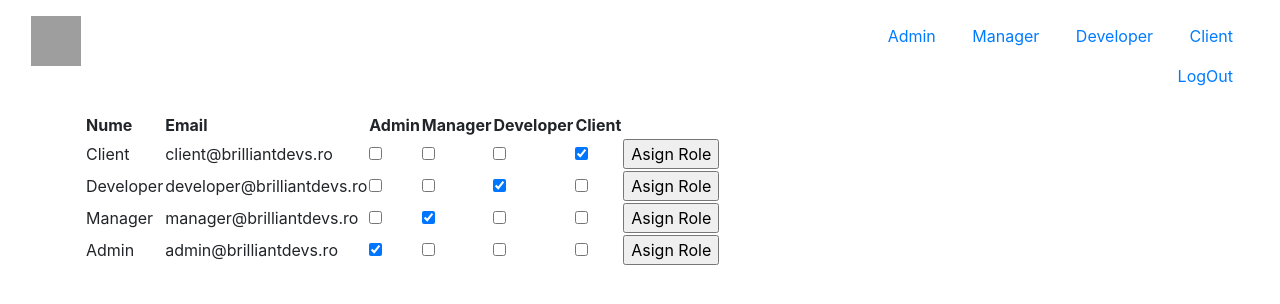
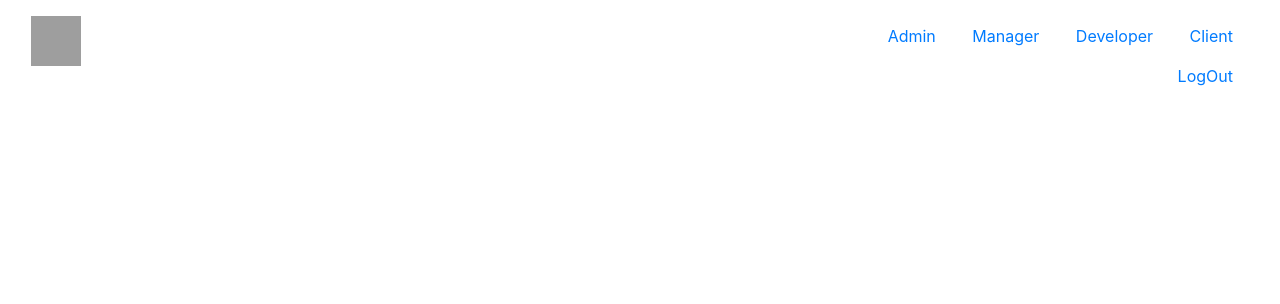
Before and after one commit to condurachealexandrugeorge/BrilliantDEVs, a Laravel app: page /admin in a window 1280 px wide. Shown: the top 304 px of the page. Run offline with Laravel 8, Linux system fonts and the light colour scheme; a user stored in the database is signed in; data comes from the database, SQL or seed files in the repository; grey boxes are pictures that could not be loaded.

Commit message:
Edit admin page

```diff
--- a/resources/views/admin.blade.php
+++ b/resources/views/admin.blade.php
@@ -1,33 +1,35 @@
 @extends('layouts.master')
 
 @section('content')
-    <div class="container">
-        <table>
-            <thead>
-            <th>Nume</th>
-            <th>Email</th>
-            <th>Admin</th>
-            <th>Manager</th>
-            <th>Developer</th>
-            <th>Client</th>
-            <th></th>
-            </thead>
-            <tbody>
-            @foreach($users as $user)
-                <tr>
-                    <form action="{{ route('admin.assign') }}" method="post">
-                        <td>{{$user->name}}</td>
-                        <td>{{$user->email}}<input type="hidden" name="email" value="{{$user->email}}"></td>
-                        <td><input type="checkbox" {{$user ->hasRole('Admin') ? 'checked' : ''}} name="role_admin"></td>
-                        <td><input type="checkbox" {{$user ->hasRole('Manager') ? 'checked' : ''}} name="role_manager"></td>
-                        <td><input type="checkbox" {{$user ->hasRole('Developer') ? 'checked' : ''}} name="role_developer"></td>
-                        <td><input type="checkbox" {{$user ->hasRole('Client') ? 'checked' : ''}} name="role_client"></td>
-                        {{ csrf_field() }}
-                        <td><input type="submit" value="Asign Role"></td>
-                    </form>
-                </tr>
-            @endforeach
-            </tbody>
-        </table>
-    </div><br><br>
+    {{--<div class="container">--}}
+        {{--<table>--}}
+            {{--<thead>--}}
+            {{--<th>Nume</th>--}}
+            {{--<th>Email</th>--}}
+            {{--<th>Admin</th>--}}
+            {{--<th>Manager</th>--}}
+            {{--<th>Developer</th>--}}
+            {{--<th>Client</th>--}}
+            {{--<th></th>--}}
+            {{--</thead>--}}
+            {{--<tbody>--}}
+            {{--@foreach($users as $user)--}}
+                {{--<tr>--}}
+                    {{--<form action="{{ route('admin.assign') }}" method="post">--}}
+                        {{--<td>{{$user->name}}</td>--}}
+                        {{--<td>{{$user->email}}<input type="hidden" name="email" value="{{$user->email}}"></td>--}}
+                        {{--<td><input type="checkbox" {{$user ->hasRole('Admin') ? 'checked' : ''}} name="role_admin"></td>--}}
+                        {{--<td><input type="checkbox" {{$user ->hasRole('Manager') ? 'checked' : ''}} name="role_manager"></td>--}}
+                        {{--<td><input type="checkbox" {{$user ->hasRole('Developer') ? 'checked' : ''}} name="role_developer"></td>--}}
+                        {{--<td><input type="checkbox" {{$user ->hasRole('Client') ? 'checked' : ''}} name="role_client"></td>--}}
+                        {{--{{ csrf_field() }}--}}
+                        {{--<td><input type="submit" value="Asign Role"></td>--}}
+                    {{--</form>--}}
+                {{--</tr>--}}
+            {{--@endforeach--}}
+            {{--</tbody>--}}
+        {{--</table>--}}
+    {{--</div><br><br>--}}
+
+
 @endsection
```
